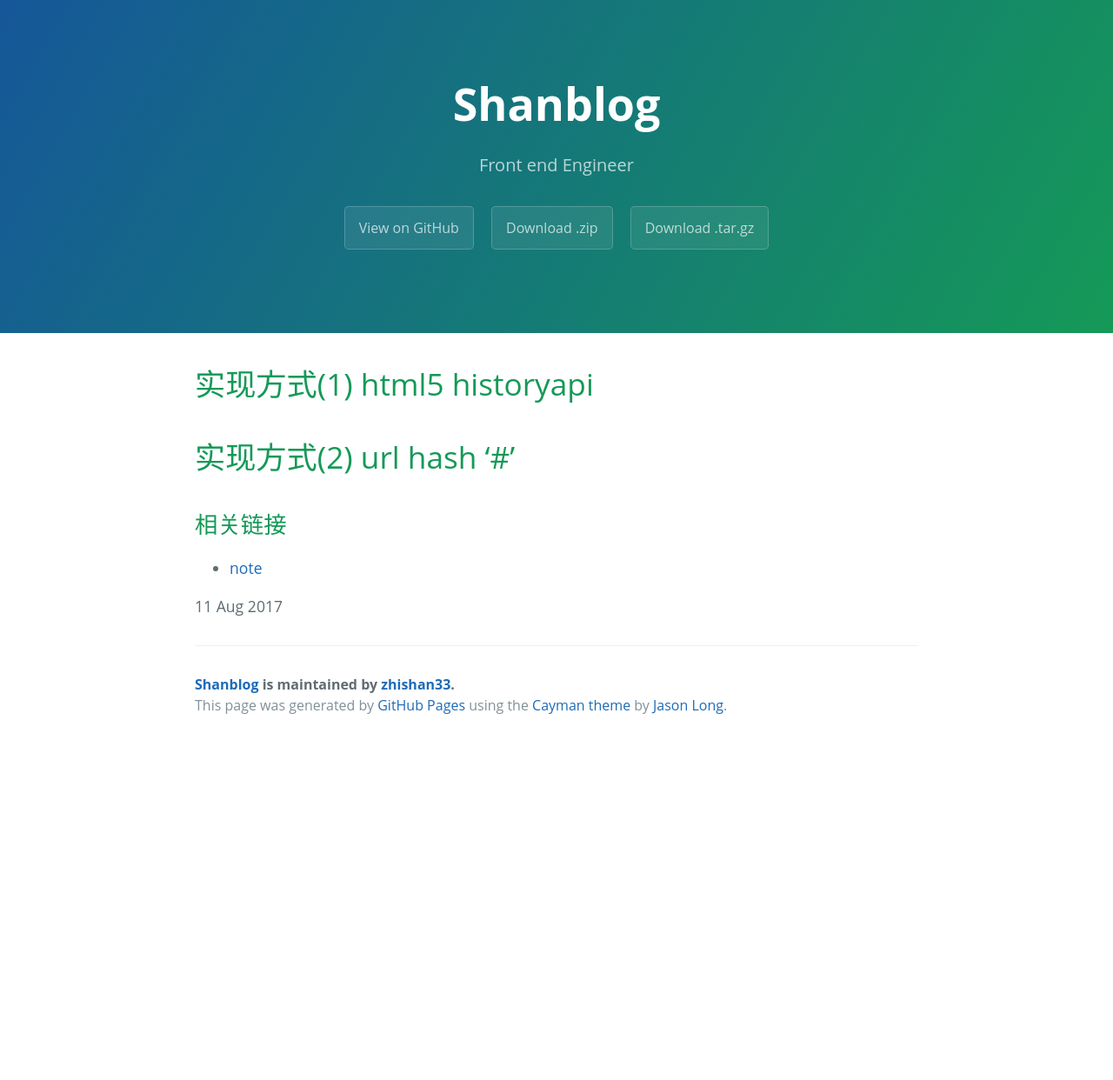
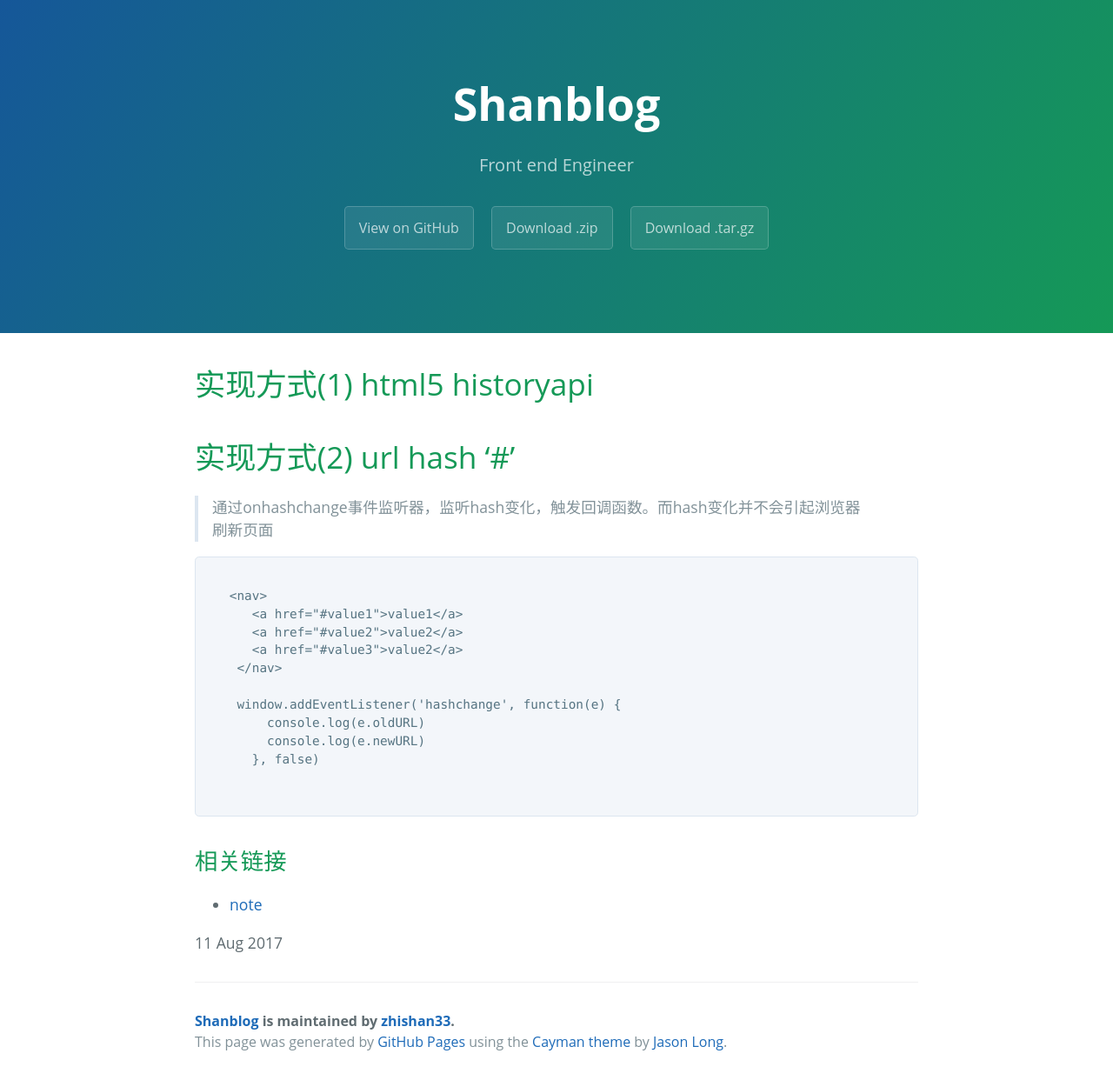
Before and after one commit to zhishan33/shanBlog, a Jekyll site: the page built from _posts/2017-08-11-router.md, in a window 1280 px wide. Shown: the whole page at 87% size. Built offline with Jekyll 4.4.1, drawn with Linux system fonts in a browser that asks for light colours; before the commit the page ends 900 px from its top, so only the background shows below that.

Commit message:
docs: hash方式

````diff
--- a/_posts/2017-08-11-router.md
+++ b/_posts/2017-08-11-router.md
@@ -4,7 +4,29 @@ title: 前端 router
 ---
 
 # 实现方式(1) html5 historyapi
+
+
+
+
 # 实现方式(2) url hash '#'
+
+> 通过onhashchange事件监听器，监听hash变化，触发回调函数。而hash变化并不会引起浏览器刷新页面
+
+```
+
+   <nav>
+      <a href="#value1">value1</a>
+      <a href="#value2">value2</a>
+      <a href="#value3">value2</a>
+    </nav>
+
+    window.addEventListener('hashchange', function(e) {
+        console.log(e.oldURL)
+        console.log(e.newURL)
+      }, false)
+
+
+```
 
 
 
````
